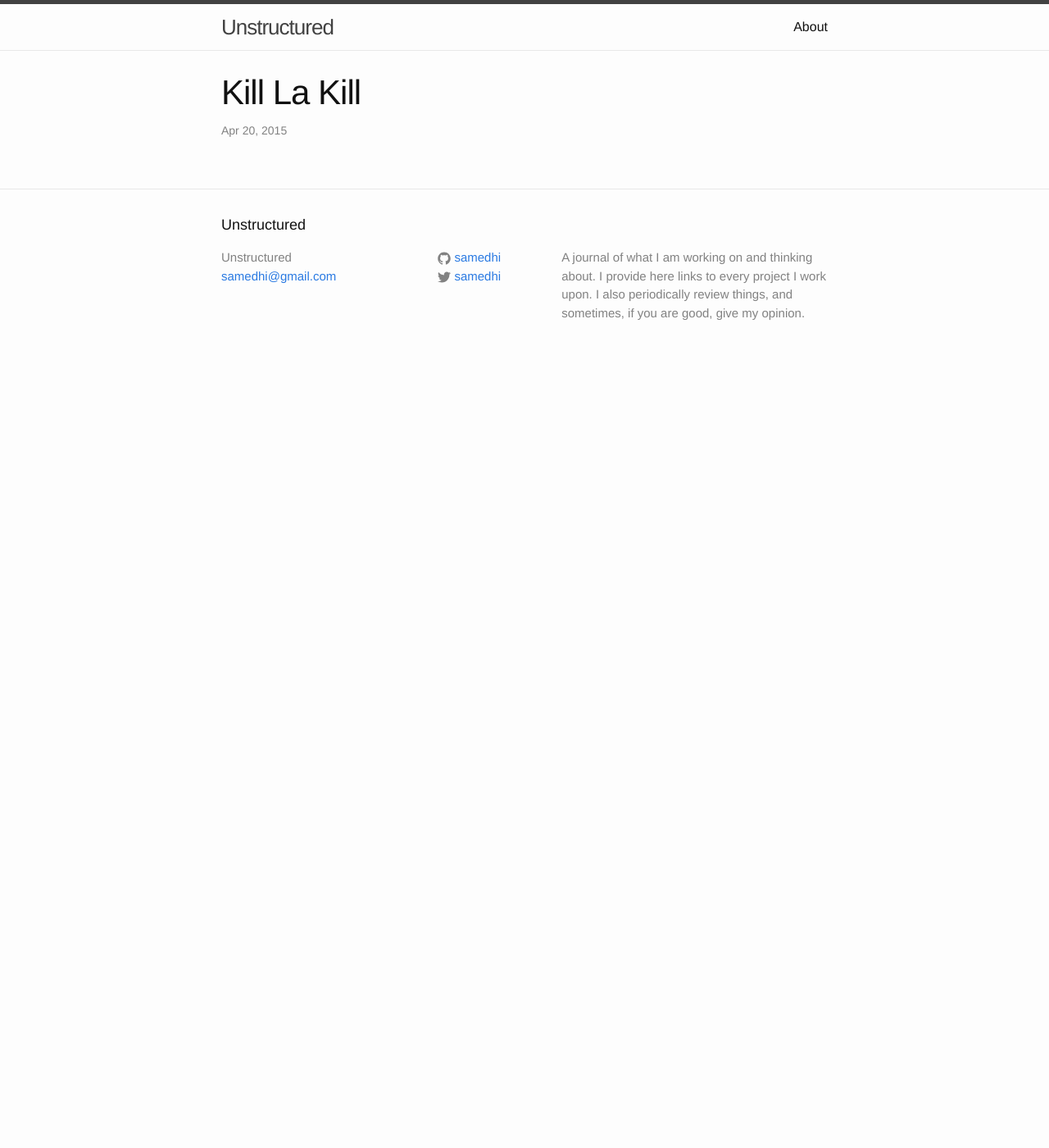
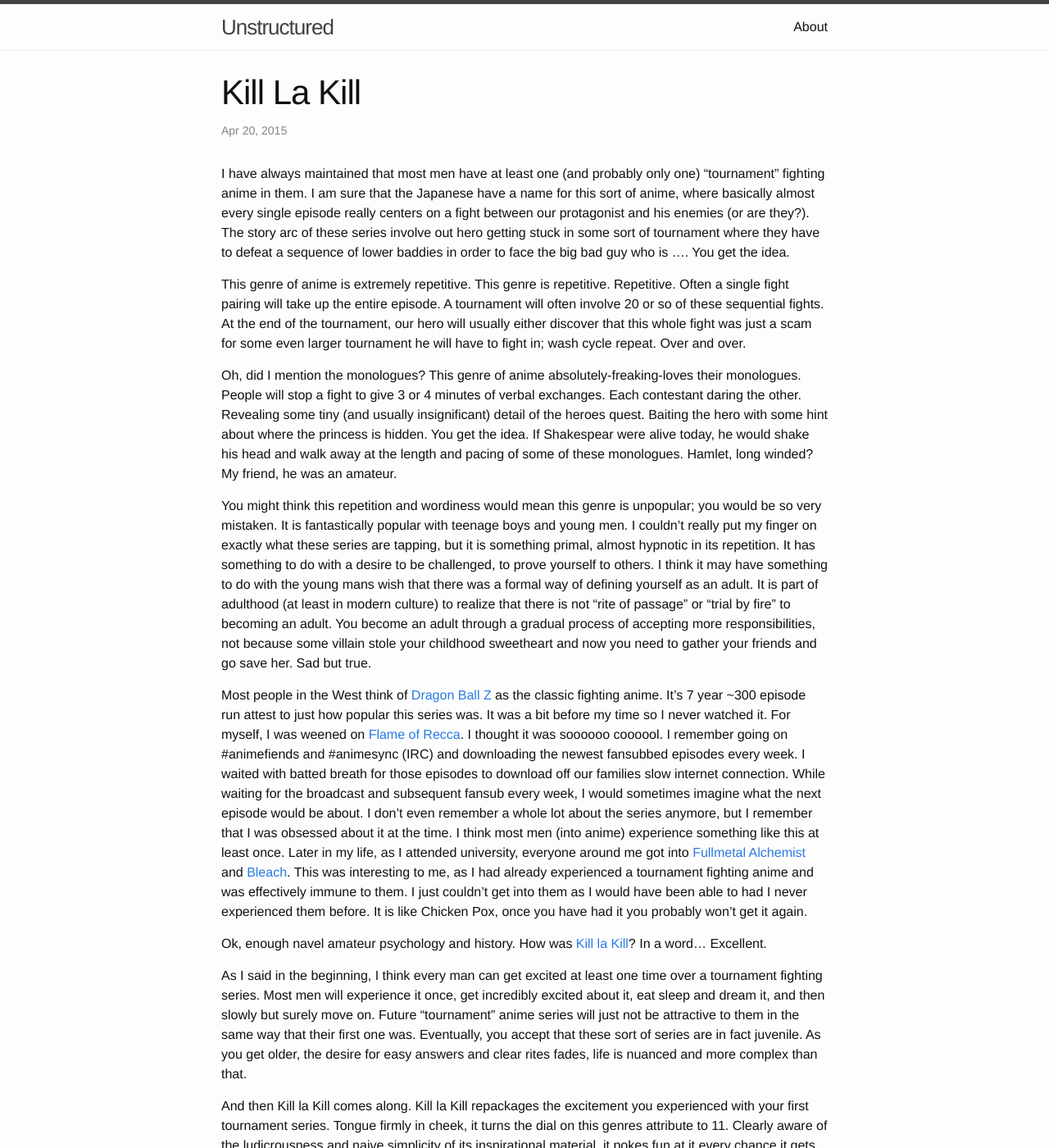
Before and after one commit to samedhi/samedhi.github.io, a Jekyll site: the page built from _posts/2015-04-15-kill-la-kill-anime.markdown, in a window 1280 px wide and 1400 px high. Shown: the whole window at 82% size. Built offline with Jekyll 4.4.1, drawn with Linux system fonts in a browser that asks for light colours; some of the changed text lies outside the part shown.

Commit message:
Wrote Kill La Kill review

```diff
--- a/_posts/2015-04-15-kill-la-kill-anime.markdown
+++ b/_posts/2015-04-15-kill-la-kill-anime.markdown
@@ -2,5 +2,23 @@
 layout: post
 title:  "Kill La Kill"
 date:   2015-04-20 12:30:00
-categories: jekyll update
+categories: [review, anime]
 ---
+
+I have always maintained that most men have at least one (and probably only one) "tournament" fighting anime in them. I am sure that the Japanese have a name for this sort of anime, where basically almost every single episode really centers on a fight between our protagonist and his enemies (or are they?). The story arc of these series involve out hero getting stuck in some sort of tournament where they have to defeat a sequence of lower baddies in order to face the big bad guy who is .... You get the idea.
+
+This genre of anime is extremely repetitive. This genre is repetitive. Repetitive. Often a single fight pairing will take up the entire episode. A tournament will often involve 20 or so of these sequential fights. At the end of the tournament, our hero will usually either discover that this whole fight was just a scam for some even larger tournament he will have to fight in; wash cycle repeat. Over and over.
+
+Oh, did I mention the monologues? This genre of anime absolutely-freaking-loves their monologues. People will stop a fight to give 3 or 4 minutes of verbal exchanges. Each contestant daring the other. Revealing some tiny (and usually insignificant) detail of the heroes quest. Baiting the hero with some hint about where the princess is hidden. You get the idea. If Shakespear were alive today, he would shake his head and walk away at the length and pacing of some of these monologues. Hamlet, long winded? My friend, he was an amateur.
+
+You might think this repetition and wordiness would mean this genre is unpopular; you would be so very mistaken. It is fantastically popular with teenage boys and young men. I couldn't really put my finger on exactly what these series are tapping, but it is something primal, almost hypnotic in its repetition. It has something to do with a desire to be challenged, to prove yourself to others. I think it may have something to do with the young mans wish that there was a formal way of defining yourself as an adult. It is part of adulthood (at least in modern culture) to realize that there is not "rite of passage" or "trial by fire" to becoming an adult. You become an adult through a gradual process of accepting more responsibilities, not because some villain stole your childhood sweetheart and now you need to gather your friends and go save her. Sad but true.
+
+Most people in the West think of [Dragon Ball Z](http://en.wikipedia.org/wiki/Dragon_Ball_Z) as the classic fighting anime. It's 7 year ~300 episode run attest to just how popular this series was. It was a bit before my time so I never watched it. For myself, I was weened on [Flame of Recca](http://en.wikipedia.org/wiki/Flame_of_Recca). I thought it was soooooo coooool. I remember going on #animefiends and #animesync (IRC) and downloading the newest fansubbed episodes every week. I waited with batted breath for those episodes to download off our families slow internet connection. While waiting for the broadcast and subsequent fansub every week, I would sometimes imagine what the next episode would be about. I don't even remember a whole lot about the series anymore, but I remember that I was obsessed about it at the time. I think most men (into anime) experience something like this at least once. Later in my life, as I attended university, everyone around me got into [Fullmetal Alchemist](http://en.wikipedia.org/wiki/Fullmetal_Alchemist) and [Bleach](http://en.wikipedia.org/wiki/Bleach_%28anime%29). This was interesting to me, as I had already experienced a tournament fighting anime and was effectively immune to them. I just couldn't get into them as I would have been able to had I never experienced them before. It is like Chicken Pox, once you have had it you probably won't get it again.
+
+Ok, enough navel amateur psychology and history. How was [Kill la Kill](http://en.wikipedia.org/wiki/Kill_la_Kill)? In a word... Excellent.
+
+As I said in the beginning, I think every man can get excited at least one time over a tournament fighting series. Most men will experience it once, get incredibly excited about it, eat sleep and dream it, and then slowly but surely move on. Future "tournament" anime series will just not be attractive to them in the same way that their first one was. Eventually, you accept that these sort of series are in fact juvenile. As you get older, the desire for easy answers and clear rites fades, life is nuanced and more complex than that.
+
+And then Kill la Kill comes along. Kill la Kill repackages the excitement you experienced with your first tournament series. Tongue firmly in cheek, it turns the dial on this genres attribute to 11. Clearly aware of the ludicrousness and naive simplicity of its inspirational material, it pokes fun at it every chance it gets. Kill la Kill, to my mind, would actually make less sense if you have not seen a tournament fighting anime before. It's plot is ridiculous but it just roles with it, pushing the boundaries but never actually breaking the fourth wall. Even the fan service is done in a way that pokes fun of the obsessive amount of fan service in anime.
+
+Simply put, this is a great anime to watch after you have already experienced on genuine "tournament" anime series. It deconstructs everything that you though was so honest and important in these original series, but does so with such good nature and humor that you don't actually enjoy it.
```
